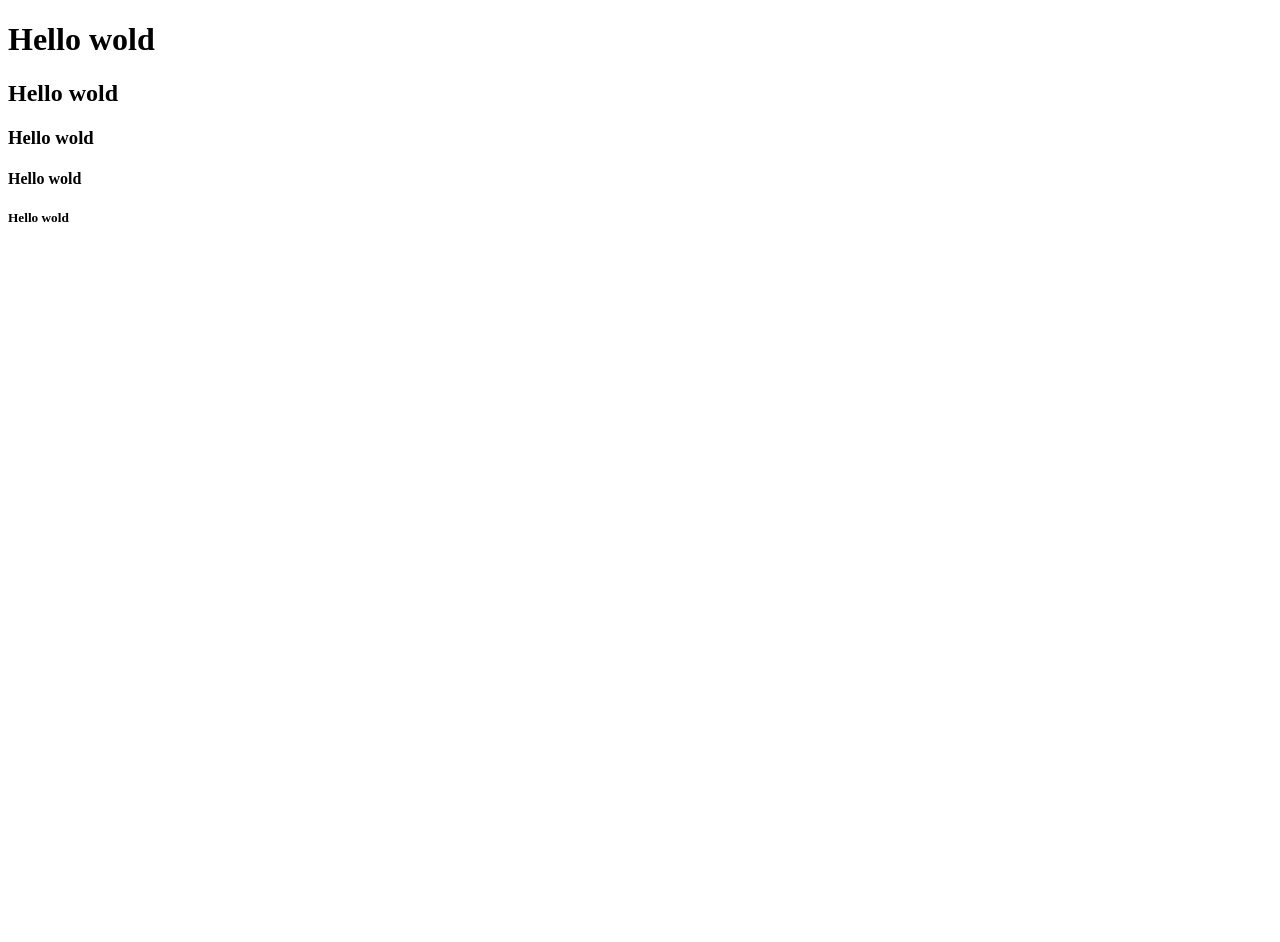
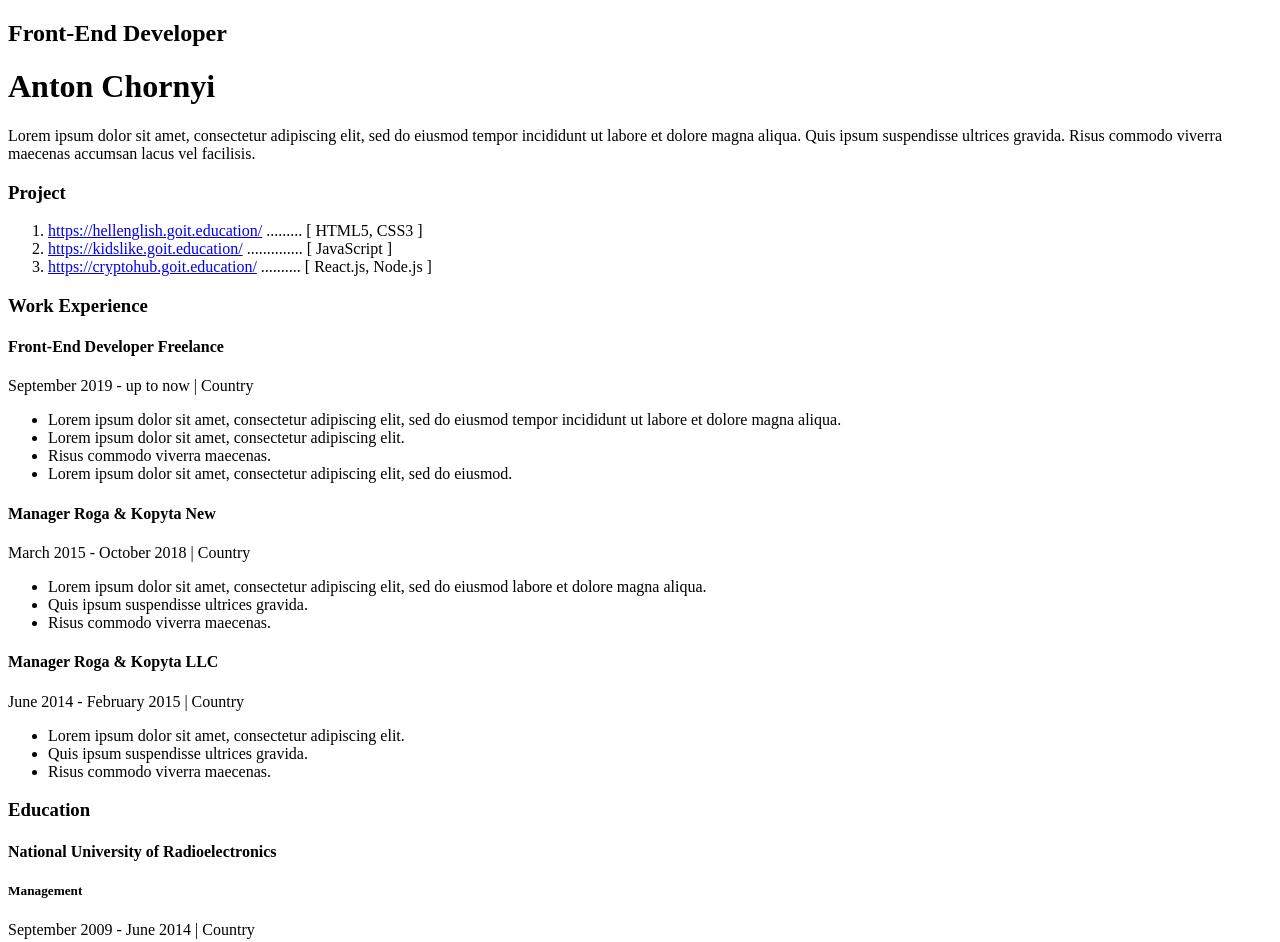
Before and after one commit to AndrL2311/github-marafon-html-css, a plain HTML site: page index.html in a window 1280 px wide. Shown: the top 942 px of the page. Before the commit the page ends 800 px from the top, so only its background shows below. Drawn offline with Linux system fonts and the light colour scheme.

Commit message:
Домашнее задание день 2

```diff
--- a/index.html
+++ b/index.html
@@ -6,10 +6,143 @@
         <title>My resume</title>
     </head>
     <body>
-    <h1>Hello wold</h1>
-    <h2>Hello wold</h2>
-    <h3>Hello wold</h3>
-    <h4>Hello wold</h4>
-    <h5>Hello wold</h5>
+        <!--Main contniner-->
+        <div>
+            <!--Main container section -->
+            <div>
+                <!-- About me cetion-->
+                <div>
+
+                    <h2>Front-End Developer</h2>
+                    <h1>Anton Chornyi</h1>
+                    <p>
+                        Lorem ipsum dolor sit amet, consectetur adipiscing elit, sed do eiusmod tempor incididunt ut labore et dolore magna aliqua. Quis ipsum suspendisse ultrices gravida. Risus commodo viverra maecenas accumsan lacus vel facilisis.
+                    </p>
+                </div>
+                <!--My project section-->
+                <div>
+                <h3>Project</h3>
+                <ol>
+
+                    <li><a href="https://hellenglish.goit.education/">https://hellenglish.goit.education/</a>
+                        <span>.........</span>
+                        <span>[ HTML5, CSS3 ]</span>
+                    </li>
+                    <li><a href="https://kidslike.goit.education/">https://kidslike.goit.education/</a>
+                        <span>..............</span>
+                        <span>[ JavaScript ]</span>
+                    </li>
+                    <li><a href="https://cryptohub.goit.education/">https://cryptohub.goit.education/</a>
+                        <span>..........</span>
+                        <span>[ React.js, Node.js ]</span>
+                    </li>
+                </ol>
+                </div>
+
+                <!--My work experience-->
+                    <h3>Work Experience</h3>
+                    <!--Company 3-->
+                    <div>
+                            <h4>Front-End Developer Freelance</h4>
+                            <p>September 2019 - up to now   |   Country</p>
+                            <ul>
+                                <li>Lorem ipsum dolor sit amet, consectetur adipiscing elit, sed do eiusmod tempor incididunt ut labore et dolore magna aliqua.</li>
+                                <li>Lorem ipsum dolor sit amet, consectetur adipiscing elit.</li>
+                                <li>Risus commodo viverra maecenas.</li>
+                                <li>Lorem ipsum dolor sit amet, consectetur adipiscing elit, sed do eiusmod.</li>
+                            </ul>
+                    </div>
+                    <!--Company 2-->
+                    <div>
+                        <h4>Manager Roga & Kopyta New</h4>
+                        <p>March 2015 - October 2018   |   Country</p>
+                        <ul>
+                            <li>Lorem ipsum dolor sit amet, consectetur adipiscing elit, sed do eiusmod labore et dolore magna aliqua.</li>
+                            <li>Quis ipsum suspendisse ultrices gravida.</li>
+                            <li>Risus commodo viverra maecenas.</li>
+                        </ul>
+                    </div>
+                    <!--Company 1-->
+                    <div>
+                        <h4>Manager Roga & Kopyta LLC</h4>
+                        <p>June 2014 - February 2015   |   Country</p>
+                        <ul>
+                            <li>Lorem ipsum dolor sit amet, consectetur adipiscing elit.</li>
+                            <li>Quis ipsum suspendisse ultrices gravida.</li>
+                            <li>Risus commodo viverra maecenas.</li>
+                        </ul>
+                    </div>
+                <!--My Education experience-->
+                <h3>Education</h3>
+                <!--Education 1-->
+                <div>
+                    <h4>National University of Radioelectronics</h4>
+                    <h5>Management</h5>
+                    <p>September 2009 - June 2014   |   Country</p>
+                </div>
+            </div>
+           <!--Sidebar sections-->
+            <aside>
+               <img src="img/photo.jpg" alt="My photo">
+
+               <!--Contacs sections-->
+                <div>
+                    <h3>Contacts</h3>
+                    <div>
+                       <span>C:</span>
+
+                        <a href="tel:+7 777 777 77 77">+7 777 777 77 77</a>
+                    </div>
+                    <div>
+                        <span>E:</span>
+                        <a href="mailto:chornyiav@gmail.com">chornyiav@gmail.com</a>
+                    </div>
+                </div>
+                <!--Contacs sections-->
+                <div>
+
+                </div>
+                <!--Tech skills sections-->
+                <div>
+                    <h3>Tech Skills</h3>
+                    <ul>
+                        <li> HTML5</li>
+                        <li>CSS3</li>
+                        <li>GIT</li>
+                        <li>WebPack</li>
+                        <li>JavaScript</li>
+                        <li>React.js</li>
+                        <li>Node.js</li>
+                    </ul>
+                </div>
+                <!--Soft skills sections-->
+                <div>
+                    <h3>Soft Skills</h3>
+                    <ul>
+                        <li>Scrum</li>
+                        <li>Agile</li>
+                        <li>GTD</li>
+                        <li>Teamwork</li>
+                    </ul>
+                </div>
+            </aside>
+
+
+
+        </div>
+
+
+
+
+
+
+
+
+
     </body>
 </html>
+
+<!---
+
+
+ -->
```
Also changed, not shown: img/photo.jpg (added). Lines whose indentation alone changed are shown as unchanged.
